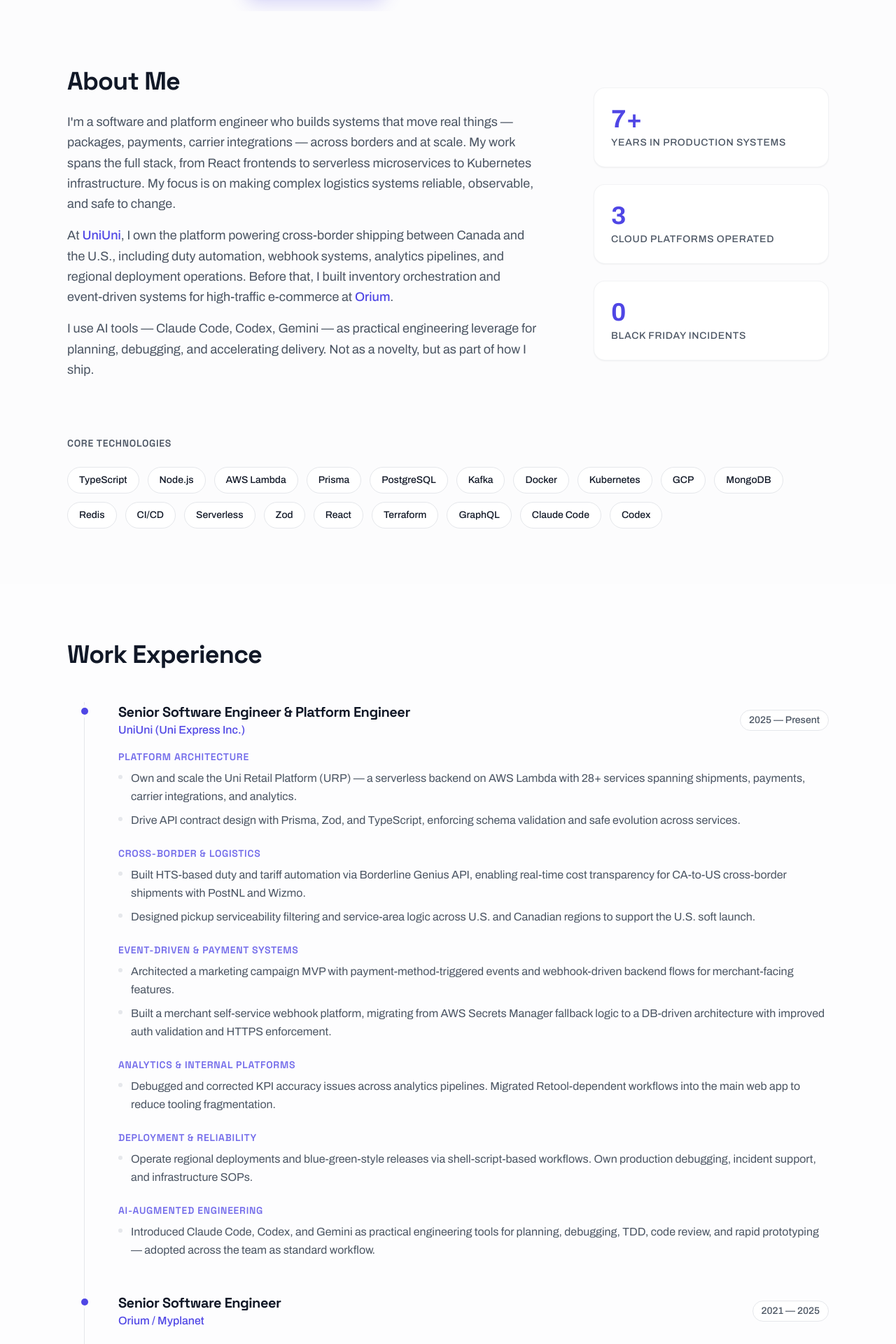
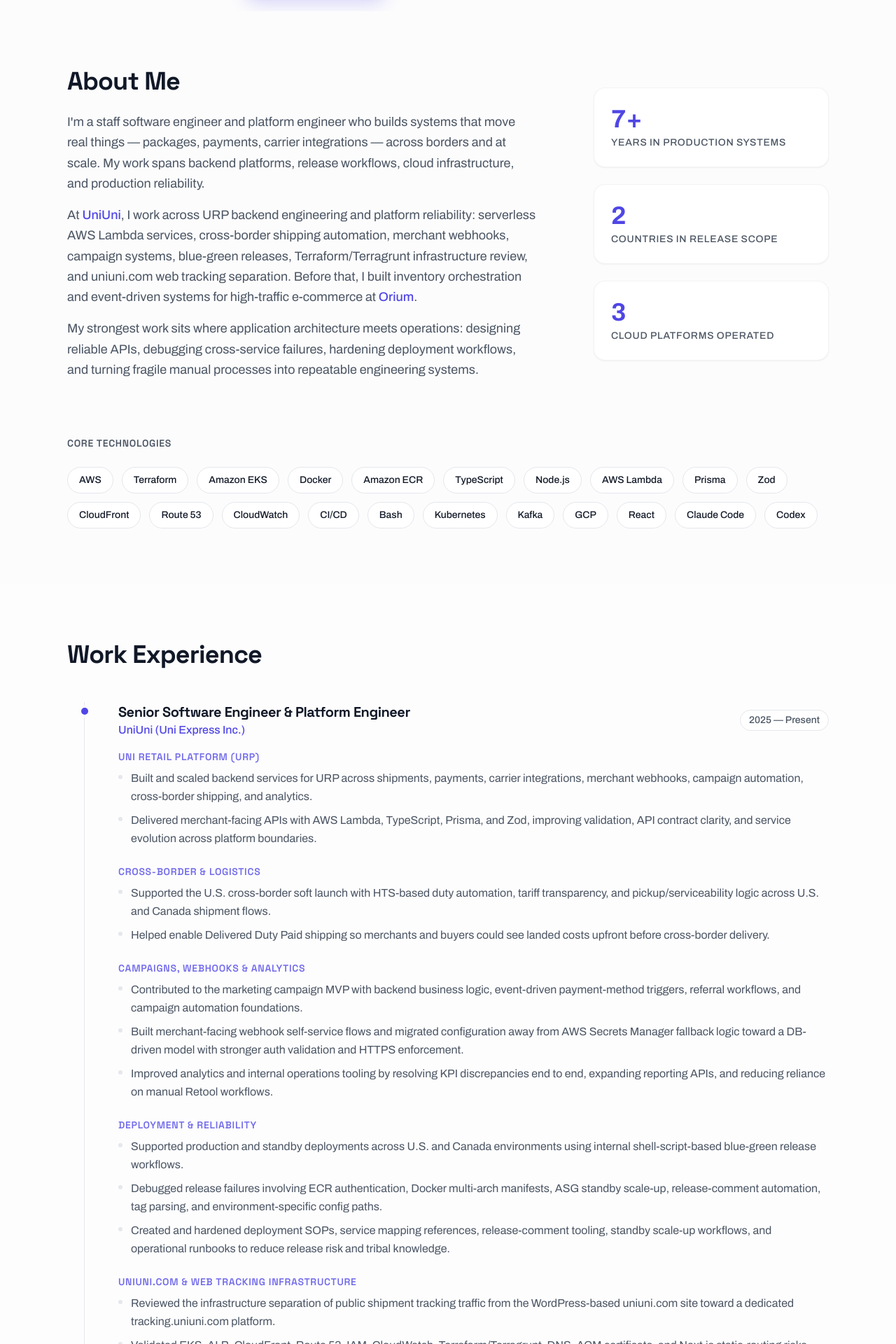
Before and after one commit to XiaoyongXu/Personal-Website, a React (Vite) app: page / in a window 1280 px wide. Shown: the part 880-2800 px from the top of the page at 70% size. Built offline with nearby package versions, Linux system fonts and the light colour scheme.

Commit message:
Update portfolio positioning from LinkedIn

```diff
--- a/index.html
+++ b/index.html
@@ -4,8 +4,8 @@
     <meta charset="UTF-8" />
     <link rel="icon" type="image/svg+xml" href="/vite.svg" />
     <meta name="viewport" content="width=device-width, initial-scale=1.0" />
-    <meta name="description" content="Xiaoyong (Tony) Xu — Senior Software Engineer & Platform Engineer. Building logistics platforms, cross-border shipping systems, and scalable infrastructure." />
-    <title>Xiaoyong Xu — Senior Software Engineer & Platform Engineer</title>
+    <meta name="description" content="Xiaoyong (Tony) Xu — Staff Software Engineer & Platform Engineer building logistics platforms, release systems, and cloud infrastructure across AWS, Terraform, EKS, and TypeScript." />
+    <title>Xiaoyong Xu — Staff Software Engineer & Platform Engineer</title>
   </head>
   <body>
     <div id="root"></div>
--- a/src/components/sections/About.jsx
+++ b/src/components/sections/About.jsx
@@ -1,10 +1,10 @@
 import { motion } from "framer-motion";
 
 const skills = [
-  "TypeScript", "Node.js", "AWS Lambda", "Prisma", "PostgreSQL",
-  "Kafka", "Docker", "Kubernetes", "GCP", "MongoDB",
-  "Redis", "CI/CD", "Serverless", "Zod", "React",
-  "Terraform", "GraphQL", "Claude Code", "Codex",
+  "AWS", "Terraform", "Amazon EKS", "Docker", "Amazon ECR",
+  "TypeScript", "Node.js", "AWS Lambda", "Prisma", "Zod",
+  "CloudFront", "Route 53", "CloudWatch", "CI/CD", "Bash",
+  "Kubernetes", "Kafka", "GCP", "React", "Claude Code", "Codex",
 ];
 
 export const About = () => {
@@ -24,13 +24,13 @@
                <h2 className="text-3xl md:text-4xl font-display font-bold mb-6">About Me</h2>
                <div className="space-y-4 text-muted text-lg leading-relaxed">
                   <p>
-                    I'm a software and platform engineer who builds systems that move real things — packages, payments, carrier integrations — across borders and at scale. My work spans the full stack, from React frontends to serverless microservices to Kubernetes infrastructure. My focus is on making complex logistics systems reliable, observable, and safe to change.
+                    I'm a staff software engineer and platform engineer who builds systems that move real things — packages, payments, carrier integrations — across borders and at scale. My work spans backend platforms, release workflows, cloud infrastructure, and production reliability.
                   </p>
                   <p>
-                    At <span className="text-accent font-medium">UniUni</span>, I own the platform powering cross-border shipping between Canada and the U.S., including duty automation, webhook systems, analytics pipelines, and regional deployment operations. Before that, I built inventory orchestration and event-driven systems for high-traffic e-commerce at <span className="text-accent font-medium">Orium</span>.
+                    At <span className="text-accent font-medium">UniUni</span>, I work across URP backend engineering and platform reliability: serverless AWS Lambda services, cross-border shipping automation, merchant webhooks, campaign systems, blue-green releases, Terraform/Terragrunt infrastructure review, and uniuni.com web tracking separation. Before that, I built inventory orchestration and event-driven systems for high-traffic e-commerce at <span className="text-accent font-medium">Orium</span>.
                   </p>
                   <p>
-                    I use AI tools — Claude Code, Codex, Gemini — as practical engineering leverage for planning, debugging, and accelerating delivery. Not as a novelty, but as part of how I ship.
+                    My strongest work sits where application architecture meets operations: designing reliable APIs, debugging cross-service failures, hardening deployment workflows, and turning fragile manual processes into repeatable engineering systems.
                   </p>
                </div>
             </motion.div>
@@ -48,12 +48,12 @@
                      <div className="text-sm text-muted font-medium uppercase tracking-wider">Years in Production Systems</div>
                  </div>
                  <div className="p-6 bg-surface rounded-2xl border border-border/50 shadow-sm hover:border-accent/30 transition-colors">
+                     <div className="text-4xl font-bold text-accent mb-1">2</div>
+                     <div className="text-sm text-muted font-medium uppercase tracking-wider">Countries in Release Scope</div>
+                 </div>
+                 <div className="p-6 bg-surface rounded-2xl border border-border/50 shadow-sm hover:border-accent/30 transition-colors">
                      <div className="text-4xl font-bold text-accent mb-1">3</div>
                      <div className="text-sm text-muted font-medium uppercase tracking-wider">Cloud Platforms Operated</div>
-                 </div>
-                 <div className="p-6 bg-surface rounded-2xl border border-border/50 shadow-sm hover:border-accent/30 transition-colors">
-                     <div className="text-4xl font-bold text-accent mb-1">0</div>
-                     <div className="text-sm text-muted font-medium uppercase tracking-wider">Black Friday Incidents</div>
                  </div>
             </motion.div>
          </div>
--- a/src/components/sections/Hero.jsx
+++ b/src/components/sections/Hero.jsx
@@ -53,7 +53,7 @@
           className="mb-6"
         >
           <span className="inline-block px-4 py-1.5 text-sm font-medium tracking-wide text-accent bg-accent/10 border border-accent/20 rounded-full">
-            Senior Software Engineer · Platform Engineer
+            Staff Software Engineer · Platform Engineer
           </span>
         </motion.div>
 
@@ -73,14 +73,14 @@
           transition={{ duration: 0.8, delay: 0.4, ease: "easeOut" }}
           className="text-lg md:text-xl text-muted max-w-2xl mx-auto mb-10 leading-relaxed font-light"
         >
-          I build and operate full-stack platform systems for high-volume logistics — serverless
-          microservices, Kubernetes workloads, cross-border shipping, payment orchestration,
-          and deployment infrastructure. Currently on the platform team at{" "}
+          I build backend platforms, release systems, and cloud infrastructure for high-volume
+          logistics — spanning serverless services, cross-border shipping, deployment automation,
+          and production reliability. Currently at{" "}
           <span className="text-text font-medium relative inline-block">
              UniUni
              <span className="absolute bottom-0 left-0 w-full h-[2px] bg-accent/50 rounded-full"></span>
           </span>
-          , owning systems that power shipping, payments, and integrations across Canada and the U.S.
+          , working across URP backend systems, blue-green releases, and uniuni.com web tracking infrastructure.
         </motion.p>
 
         <motion.div
--- a/src/data/experience.js
+++ b/src/data/experience.js
@@ -5,42 +5,46 @@
     range: "2025 — Present",
     themes: [
       {
-        label: "Platform Architecture",
+        label: "Uni Retail Platform (URP)",
         bullets: [
-          "Own and scale the Uni Retail Platform (URP) — a serverless backend on AWS Lambda with 28+ services spanning shipments, payments, carrier integrations, and analytics.",
-          "Drive API contract design with Prisma, Zod, and TypeScript, enforcing schema validation and safe evolution across services.",
+          "Built and scaled backend services for URP across shipments, payments, carrier integrations, merchant webhooks, campaign automation, cross-border shipping, and analytics.",
+          "Delivered merchant-facing APIs with AWS Lambda, TypeScript, Prisma, and Zod, improving validation, API contract clarity, and service evolution across platform boundaries.",
         ],
       },
       {
         label: "Cross-Border & Logistics",
         bullets: [
-          "Built HTS-based duty and tariff automation via Borderline Genius API, enabling real-time cost transparency for CA-to-US cross-border shipments with PostNL and Wizmo.",
-          "Designed pickup serviceability filtering and service-area logic across U.S. and Canadian regions to support the U.S. soft launch.",
+          "Supported the U.S. cross-border soft launch with HTS-based duty automation, tariff transparency, and pickup/serviceability logic across U.S. and Canada shipment flows.",
+          "Helped enable Delivered Duty Paid shipping so merchants and buyers could see landed costs upfront before cross-border delivery.",
         ],
       },
       {
-        label: "Event-Driven & Payment Systems",
+        label: "Campaigns, Webhooks & Analytics",
         bullets: [
-          "Architected a marketing campaign MVP with payment-method-triggered events and webhook-driven backend flows for merchant-facing features.",
-          "Built a merchant self-service webhook platform, migrating from AWS Secrets Manager fallback logic to a DB-driven architecture with improved auth validation and HTTPS enforcement.",
-        ],
-      },
-      {
-        label: "Analytics & Internal Platforms",
-        bullets: [
-          "Debugged and corrected KPI accuracy issues across analytics pipelines. Migrated Retool-dependent workflows into the main web app to reduce tooling fragmentation.",
+          "Contributed to the marketing campaign MVP with backend business logic, event-driven payment-method triggers, referral workflows, and campaign automation foundations.",
+          "Built merchant-facing webhook self-service flows and migrated configuration away from AWS Secrets Manager fallback logic toward a DB-driven model with stronger auth validation and HTTPS enforcement.",
+          "Improved analytics and internal operations tooling by resolving KPI discrepancies end to end, expanding reporting APIs, and reducing reliance on manual Retool workflows.",
         ],
       },
       {
         label: "Deployment & Reliability",
         bullets: [
-          "Operate regional deployments and blue-green-style releases via shell-script-based workflows. Own production debugging, incident support, and infrastructure SOPs.",
+          "Supported production and standby deployments across U.S. and Canada environments using internal shell-script-based blue-green release workflows.",
+          "Debugged release failures involving ECR authentication, Docker multi-arch manifests, ASG standby scale-up, release-comment automation, tag parsing, and environment-specific config paths.",
+          "Created and hardened deployment SOPs, service mapping references, release-comment tooling, standby scale-up workflows, and operational runbooks to reduce release risk and tribal knowledge.",
+        ],
+      },
+      {
+        label: "uniuni.com & Web Tracking Infrastructure",
+        bullets: [
+          "Reviewed the infrastructure separation of public shipment tracking traffic from the WordPress-based uniuni.com site toward a dedicated tracking.uniuni.com platform.",
+          "Validated EKS, ALB, CloudFront, Route 53, IAM, CloudWatch, Terraform/Terragrunt, DNS, ACM certificate, and Next.js static-routing risks before go-live.",
         ],
       },
       {
         label: "AI-Augmented Engineering",
         bullets: [
-          "Introduced Claude Code, Codex, and Gemini as practical engineering tools for planning, debugging, TDD, code review, and rapid prototyping — adopted across the team as standard workflow.",
+          "Use Claude Code, Codex, and Gemini as practical engineering tools for planning, debugging, code review, documentation, and rapid prototyping.",
         ],
       },
     ],
--- a/src/data/projects.json
+++ b/src/data/projects.json
@@ -1,33 +1,53 @@
 [
   {
     "title": "Uni Retail Platform (URP)",
-    "summary": "Lead architect for a high-scale logistics platform, driving the transition to a serverless 'Lambdalith' architecture with 28+ microservices for cross-border shipping operations.",
-    "details": "Architected a serverless microservices backend on AWS Lambda handling shipments, payments, and multi-carrier integrations. Integrated Borderline Genius API for real-time US duty and tariff calculations on HTS codes. Built Retool-based analytics dashboards and optimized pickup flows with serviceability filtering.",
+    "summary": "Merchant-facing logistics SaaS platform spanning shipments, payments, carrier integrations, webhooks, campaign automation, cross-border shipping, and analytics.",
+    "details": "Built backend services on AWS Lambda with TypeScript, Prisma, and Zod across URP domains. Supported the U.S. cross-border soft launch with HTS-based duty automation, tariff transparency, and pickup/serviceability logic; helped build the marketing campaign MVP with event-driven payment-method triggers and referral workflow foundations; and migrated merchant webhook configuration toward a DB-driven self-service model.",
     "stack": [
       "TypeScript",
       "Node.js",
       "AWS Lambda",
       "Prisma",
-      "PostgreSQL",
-      "Retool",
-      "PostNL",
-      "Wizmo"
+      "Zod",
+      "Webhooks",
+      "Event-Driven Architecture",
+      "Cross-Border Shipping"
     ],
     "github": "",
     "demo": "https://ship.uniuni.com/"
   },
   {
-    "title": "UniUni.com — Corporate Site",
-    "summary": "Own deployment and release operations for UniUni's public-facing WordPress site, managing infrastructure, updates, and production reliability.",
-    "details": "Manage deployment pipelines, WordPress updates, and production environment for the uniuni.com corporate site. Responsible for release coordination, uptime, and operational continuity.",
+    "title": "uniuni.com Infrastructure & Web Tracking Separation",
+    "summary": "Infrastructure separation project moving public shipment tracking traffic away from the WordPress-based uniuni.com site toward a dedicated tracking platform.",
+    "details": "Reviewed the proposed dedicated EKS, ALB, and CloudFront architecture for tracking.uniuni.com, validating routing strategy, IAM scope, Terraform/Terragrunt tfvars handling, CloudWatch notification gaps, DNS/certificate requirements, and production cutover risks. Coordinated readiness questions around English/French route coverage, Next.js static assets, ALB origin verification, and redirects from existing uniuni.com tracking paths.",
     "stack": [
-      "WordPress",
-      "PHP",
-      "Deployment",
-      "Infrastructure"
+      "AWS",
+      "Amazon EKS",
+      "CloudFront",
+      "ALB",
+      "Route 53",
+      "Terraform",
+      "Terragrunt",
+      "IAM"
     ],
     "github": "",
     "demo": "https://www.uniuni.com/"
+  },
+  {
+    "title": "Deployment & Reliability Automation",
+    "summary": "Production and standby release workflows for UniUni services across U.S. and Canada environments, focused on safer blue-green operations.",
+    "details": "Supported shell-script-based blue-green deployments and hardened operational workflows around standby scale-up, release comments, service mapping, and environment checks. Debugged ECR authentication, Docker multi-arch manifests, ASG scale-up, tag parsing, and config path issues while turning recurring deployment knowledge into repeatable runbooks.",
+    "stack": [
+      "AWS",
+      "Amazon ECR",
+      "Docker",
+      "Bash",
+      "CI/CD",
+      "Release Engineering",
+      "Incident Response"
+    ],
+    "github": "",
+    "demo": ""
   },
   {
     "title": "Tropical Daydream — E-Commerce Store",
```
